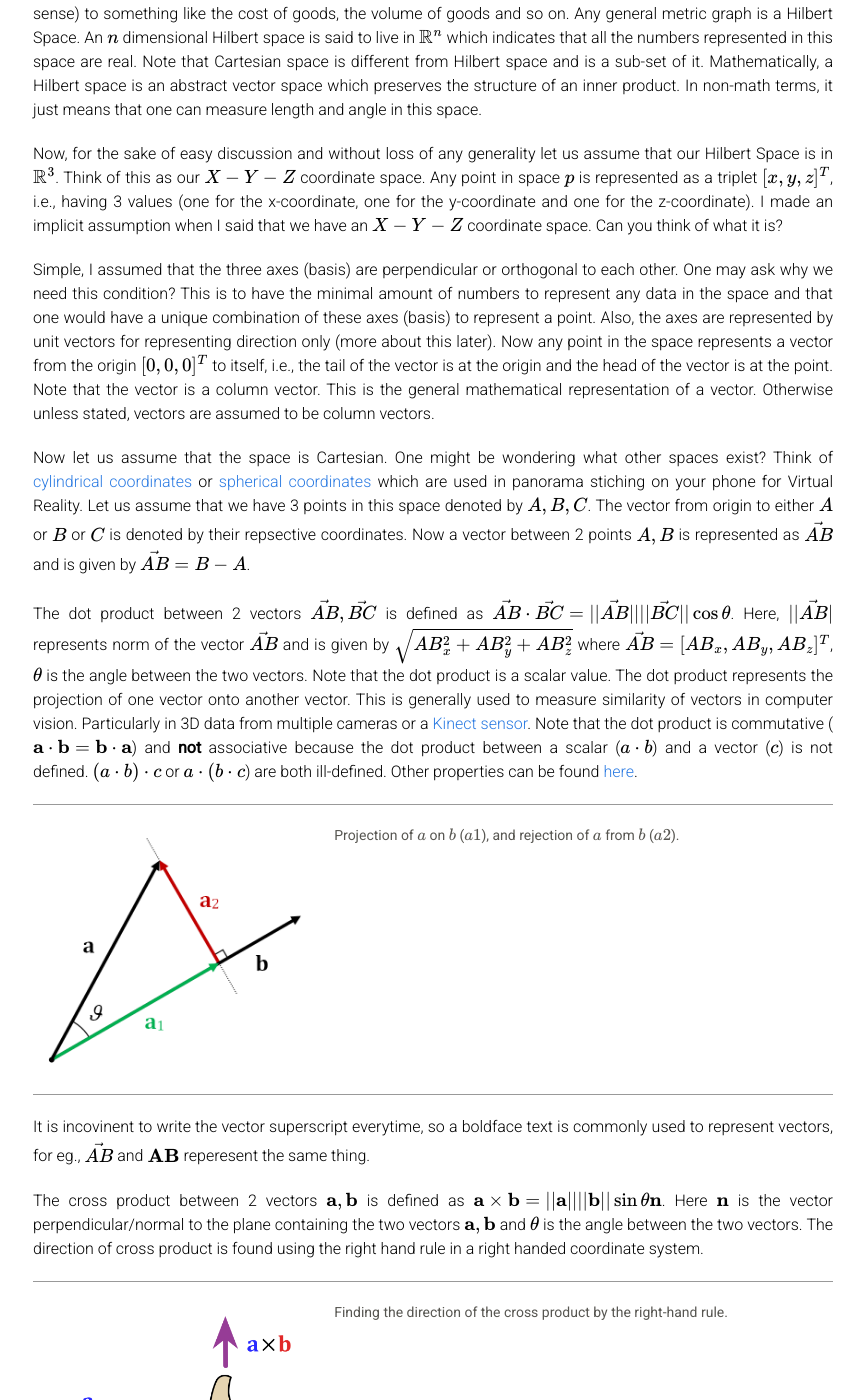
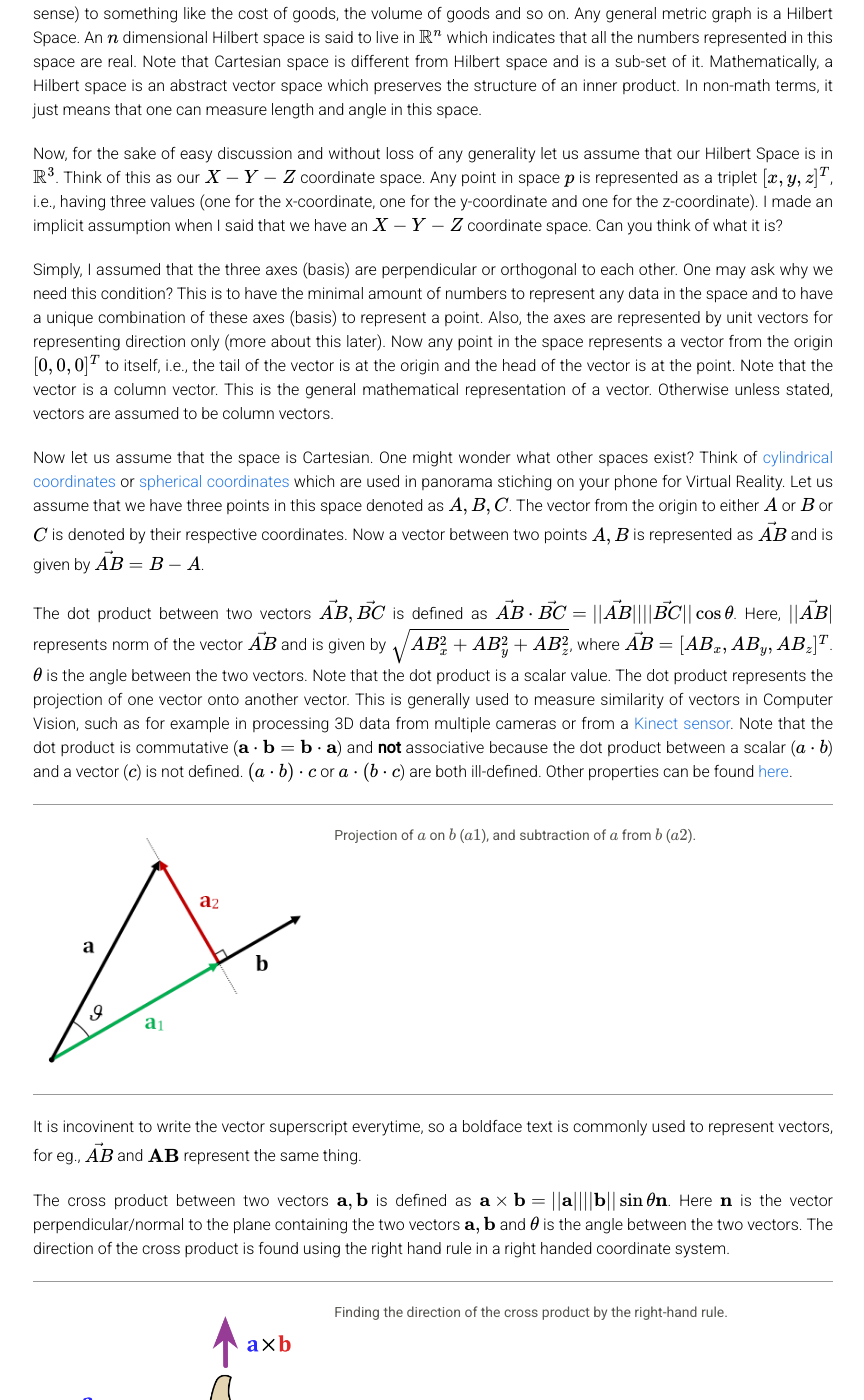
Before and after one commit to cmsc426spring2019/cmsc426spring2019.github.io, a Jekyll site: the page built from math-tutorial.md, in a window 1280 px wide and 1400 px high, scrolled down 619 px. Shown: the whole window, without its empty margins (207-1071 px from the left). Built offline with Jekyll 4.4.1, drawn with Linux system fonts in a browser that asks for light colours; formulas are drawn with MathJax 3; some of the changed text lies outside the part shown.

Commit message:
Update math-tutorial.md

```diff
--- a/math-tutorial.md
+++ b/math-tutorial.md
@@ -22,27 +22,27 @@ The Table of Contents:
 ## Hilbert Space, Vectors, Dot and Cross Products
 In the simplest sense, the Euclidean space we consider in everyday life is mathematically called the Hilbert Space. The co-ordinates of the Hilbert space can represent anything from physical metric coordinates (most general sense) to something like the cost of goods, the volume of goods and so on. Any general metric graph is a Hilbert Space. An \\(n\\) dimensional Hilbert space is said to live in \\(\mathbb{R}^n\\) which indicates that all the numbers represented in this space are real. Note that Cartesian space is different from Hilbert space and is a sub-set of it. Mathematically, a Hilbert space is an abstract vector space which preserves the structure of an inner product. In non-math terms, it just means that one can measure length and angle in this space.
 
-Now, for the sake of easy discussion and without loss of any generality let us assume that our Hilbert Space is in \\(\mathbb{R}^3\\). Think of this as our \\(X-Y-Z\\) coordinate space. Any point in space \\(p\\) is represented as a triplet \\([x,y,z]^T\\), i.e., having 3 values (one for the x-coordinate, one for the y-coordinate and one for the z-coordinate). I made an implicit assumption when I said that we have an \\(X-Y-Z\\) coordinate space. Can you think of what it is?
+Now, for the sake of easy discussion and without loss of any generality let us assume that our Hilbert Space is in \\(\mathbb{R}^3\\). Think of this as our \\(X-Y-Z\\) coordinate space. Any point in space \\(p\\) is represented as a triplet \\([x,y,z]^T\\), i.e., having three values (one for the x-coordinate, one for the y-coordinate and one for the z-coordinate). I made an implicit assumption when I said that we have an \\(X-Y-Z\\) coordinate space. Can you think of what it is?
 
-Simple, I assumed that the three axes (basis) are perpendicular or orthogonal to each other. One may ask why we need this condition? This is to have the minimal amount of numbers to represent any data in the space and that one would  have a unique combination of these axes (basis) to represent a point. Also, the axes are represented by unit vectors for representing direction only (more about this later). Now any point in the space represents a vector from the origin \\([0,0,0]^T\\) to itself, i.e., the tail of the vector is at the origin and the head of the vector is at the point. Note that the vector is a column vector. This is the general mathematical representation of a vector. Otherwise unless stated, vectors are assumed to be column vectors.
+Simply, I assumed that the three axes (basis) are perpendicular or orthogonal to each other. One may ask why we need this condition? This is to have the minimal amount of numbers to represent any data in the space and to  have a unique combination of these axes (basis) to represent a point. Also, the axes are represented by unit vectors for representing direction only (more about this later). Now any point in the space represents a vector from the origin \\([0,0,0]^T\\) to itself, i.e., the tail of the vector is at the origin and the head of the vector is at the point. Note that the vector is a column vector. This is the general mathematical representation of a vector. Otherwise unless stated, vectors are assumed to be column vectors.
 
-Now let us assume that the space is Cartesian. One might be wondering what other spaces exist? Think of [cylindrical coordinates](http://mathworld.wolfram.com/CylindricalCoordinates.html) or [spherical coordinates](http://mathworld.wolfram.com/SphericalCoordinates.html) which are used in panorama stiching on your phone for Virtual Reality. Let us assume that we have 3 points in this space denoted by \\(A, B, C\\). The vector from origin to either \\(A\\) or \\(B\\) or \\(C\\) is denoted by their repsective coordinates. Now a vector between 2 points \\(A, B\\) is represented as \\(\vec{AB}\\) and is given by \\(\vec{AB} = B - A\\).
+Now let us assume that the space is Cartesian. One might  wonder what other spaces exist? Think of [cylindrical coordinates](http://mathworld.wolfram.com/CylindricalCoordinates.html) or [spherical coordinates](http://mathworld.wolfram.com/SphericalCoordinates.html) which are used in panorama stiching on your phone for Virtual Reality. Let us assume that we have three points in this space denoted as \\(A, B, C\\). The vector from the origin to either \\(A\\) or \\(B\\) or \\(C\\) is denoted by their respective coordinates. Now a vector between two points \\(A, B\\) is represented as \\(\vec{AB}\\) and is given by \\(\vec{AB} = B - A\\).
 
-The dot product between 2 vectors \\( \vec{AB}, \vec{BC} \\) is defined as \\( \vec{AB}\cdot \vec{BC} = \vert \vert \vec{AB} \vert \vert \vert \vert \vec{BC} \vert \vert \cos \theta\\). Here, \\(\vert \vert \vec{AB} \vert \\) represents norm of the vector \\(\vec{AB}\\) and is given by \\( \sqrt{AB_x^2 + AB_y^2 + AB_z^2}\\) where \\(\vec{AB} = [AB_x, AB_y, AB_z]^T\\), \\( \theta \\) is the angle between the two vectors. Note that the dot product is a scalar value. The dot product represents the projection of one vector onto another vector. This is generally used to measure similarity of vectors in computer vision. Particularly in 3D data from multiple cameras or a [Kinect sensor](https://en.wikipedia.org/wiki/Kinect). Note that the dot product is commutative (\\(\mathbf{a}\cdot \mathbf{b} = \mathbf{b}\cdot \mathbf{a}\\)) and **not** associative because the dot product between a scalar (\\(a \cdot b\\)) and a vector (\\(c\\)) is not defined.  \\((a \cdot b) \cdot c\\) or \\(a \cdot (b \cdot c\\)) are both ill-defined. Other properties can be found [here](https://en.wikipedia.org/wiki/Dot_product).
+The dot product between two vectors \\( \vec{AB}, \vec{BC} \\) is defined as \\( \vec{AB}\cdot \vec{BC} = \vert \vert \vec{AB} \vert \vert \vert \vert \vec{BC} \vert \vert \cos \theta\\). Here, \\(\vert \vert \vec{AB} \vert \\) represents norm of the vector \\(\vec{AB}\\) and is given by \\( \sqrt{AB_x^2 + AB_y^2 + AB_z^2}\\), where \\(\vec{AB} = [AB_x, AB_y, AB_z]^T\\). \\( \theta \\) is the angle between the two vectors. Note that the dot product is a scalar value. The dot product represents the projection of one vector onto another vector. This is generally used to measure similarity of vectors in Computer Vision, such as for example in processing 3D data from multiple cameras or from a [Kinect sensor](https://en.wikipedia.org/wiki/Kinect). Note that the dot product is commutative (\\(\mathbf{a}\cdot \mathbf{b} = \mathbf{b}\cdot \mathbf{a}\\)) and **not** associative because the dot product between a scalar (\\(a \cdot b\\)) and a vector (\\(c\\)) is not defined.  \\((a \cdot b) \cdot c\\) or \\(a \cdot (b \cdot c\\)) are both ill-defined. Other properties can be found [here](https://en.wikipedia.org/wiki/Dot_product).
 
 
 <div class="fig figleft fighighlight">
   <img src="/assets/math/proj.png" width="35%">
   <div class="figcaption">
-    Projection of \(a\) on \(b\) (\(a1\)), and rejection of \(a\) from \(b\) (\(a2\)).
+    Projection of \(a\) on \(b\) (\(a1\)), and subtraction of \(a\) from \(b\) (\(a2\)).
   </div>
   <div style="clear:both;"></div>
 </div>
 
 
-It is incovinent to write the vector superscript everytime, so a boldface text is commonly used to represent vectors, for eg., \\( \vec{AB}\\) and \\( \mathbf{AB}\\) reperesent the same thing.
+It is incovinent to write the vector superscript everytime, so a boldface text is commonly used to represent vectors, for eg., \\( \vec{AB}\\) and \\( \mathbf{AB}\\) represent the same thing.
 
-The cross product between 2 vectors \\(\mathbf{a}, \mathbf{b}\\) is defined as \\( \mathbf{a} \times \mathbf{b} = \vert \vert \mathbf{a} \vert \vert \vert \vert \mathbf{b} \vert \vert \sin \theta \mathbf{n}\\). Here \\( \mathbf{n}\\) is the vector perpendicular/normal to the plane containing the two vectors \\( \mathbf{a}, \mathbf{b} \\) and \\(\theta\\) is the angle between the two vectors. The direction of cross product is found using the right hand rule in a right handed coordinate system.
+The cross product between two vectors \\(\mathbf{a}, \mathbf{b}\\) is defined as \\( \mathbf{a} \times \mathbf{b} = \vert \vert \mathbf{a} \vert \vert \vert \vert \mathbf{b} \vert \vert \sin \theta \mathbf{n}\\). Here \\( \mathbf{n}\\) is the vector perpendicular/normal to the plane containing the two vectors \\( \mathbf{a}, \mathbf{b} \\) and \\(\theta\\) is the angle between the two vectors. The direction of the cross product is found using the right hand rule in a right handed coordinate system.
 
 <div class="fig figleft fighighlight">
   <img src="/assets/math/crossproduct.png" width="35%">
@@ -63,7 +63,7 @@ An animation of the cross product is shown below:
   <div style="clear:both;"></div>
 </div>
 
-The cross product is used to find normal vector to a plane in computer vision. This is especially useful in aligning 3D point clouds (images with depth infromation). This method is extensively used in self driving cars to make a map using LIDAR scans. If you are curious, have a look at [Point to Plane Iterative Closest Point algorithm](https://www-new.comp.nus.edu.sg/~lowkl/publications/lowk_point-to-plane_icp_techrep.pdf) to understand how this works. Don't worry you'll implement this in Project 3. Note that the cross prodct is  anticommutative (\\(\mathbf{a}\times \mathbf{b} = -\mathbf{b}\times\mathbf{a}\\)) and **not** associative. Other properties can be found [here](https://en.wikipedia.org/wiki/Dot_product).
+The cross product is used to find the normal vector to a plane in Computer Vision. This is especially useful in aligning 3D point clouds (images with depth information). This method is extensively used in self driving cars to make a map using LIDAR scans. If you are curious, have a look at [Point to Plane Iterative Closest Point algorithm](https://www-new.comp.nus.edu.sg/~lowkl/publications/lowk_point-to-plane_icp_techrep.pdf) to understand how this works.  Note that the cross prodct is  anticommutative (\\(\mathbf{a}\times \mathbf{b} = -\mathbf{b}\times\mathbf{a}\\)) and **not** associative. Other properties can be found [here](https://en.wikipedia.org/wiki/Dot_product).
 
 <a name='eigen'></a>
 ## Eigenvalues and Eigenvectors
```
